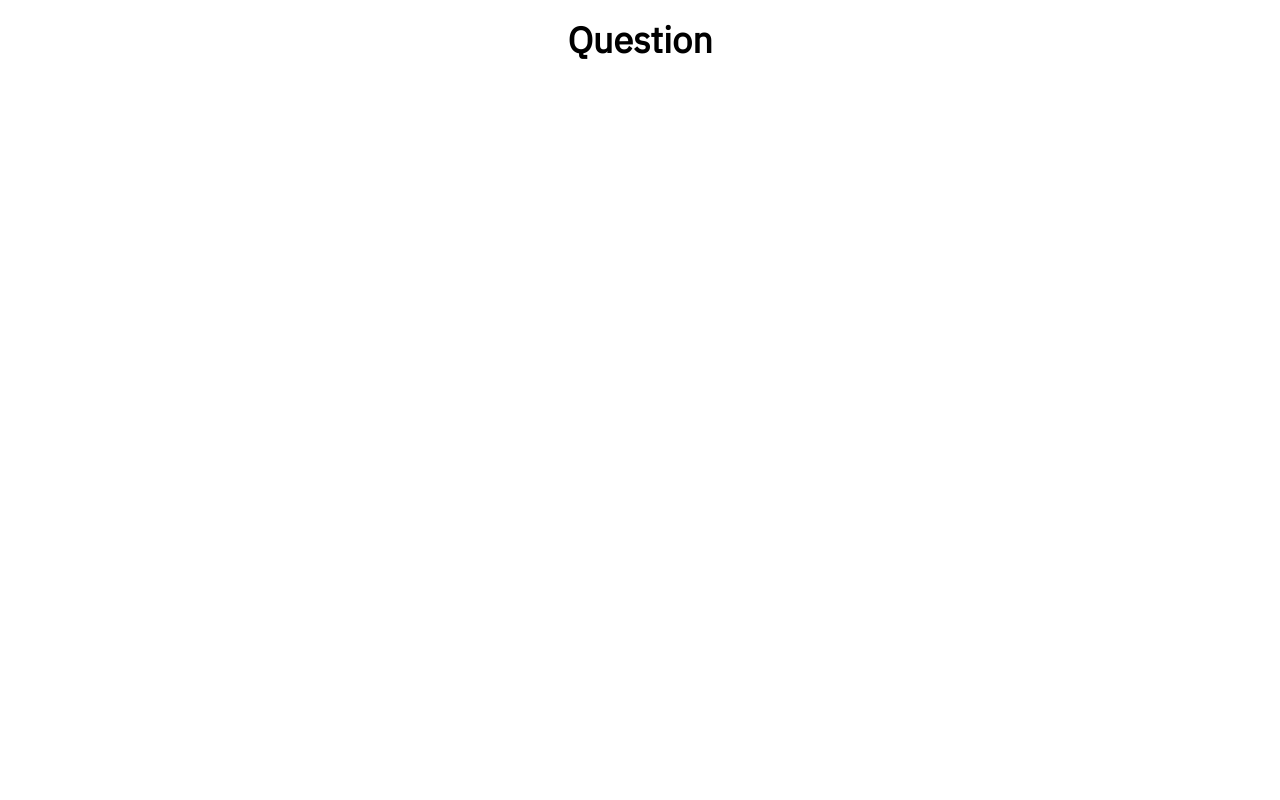
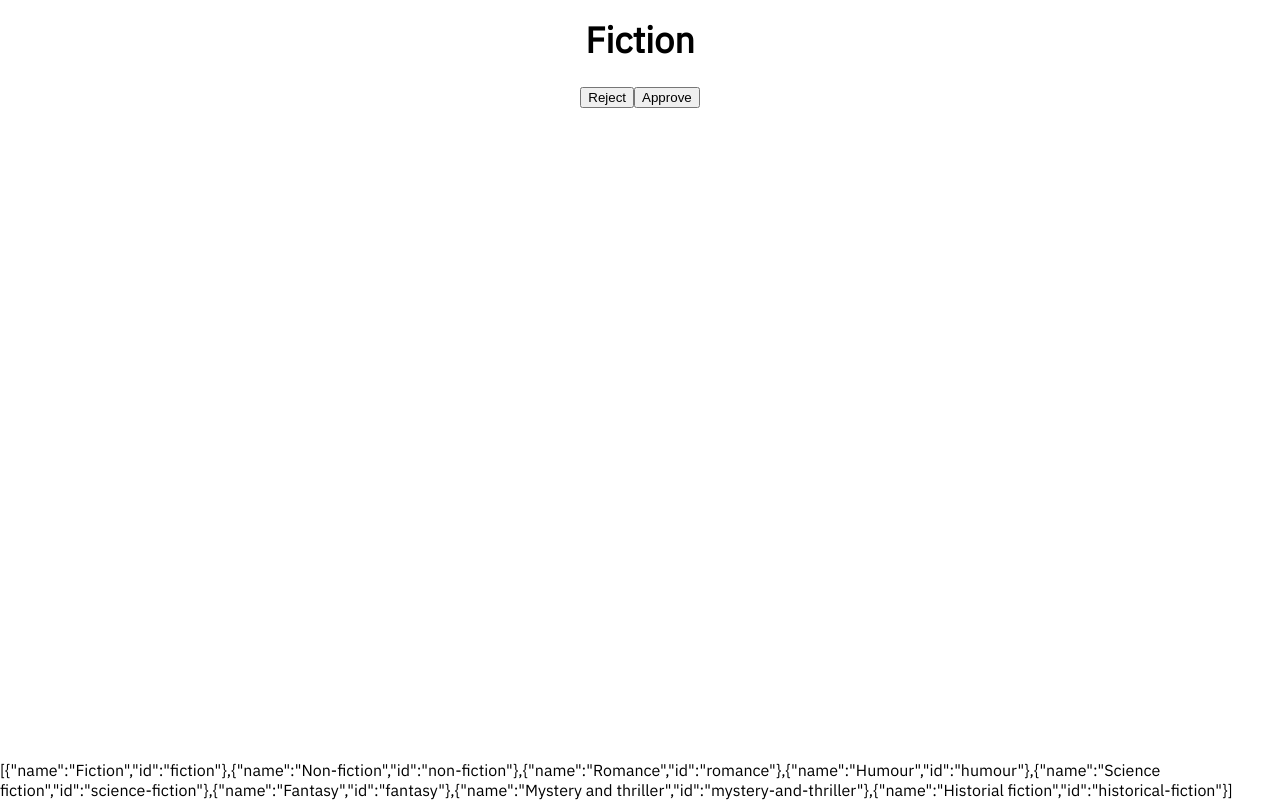
Before and after one commit to jonjhiggins/project-x, a React (Vite) app: page /questions in a window 1280 px wide. Built offline with nearby package versions, Linux system fonts and the light colour scheme.

Commit message:
Start on questions state

```diff
--- a/src/components/App.tsx
+++ b/src/components/App.tsx
@@ -1,13 +1,28 @@
 import * as React from "react";
 import { BrowserRouter as Router, Switch, Route } from "react-router-dom";
 import { createGlobalStyle } from "styled-components";
+import styled from "styled-components";
 import Question from "./Question";
 import Error from "./Error";
 import Start from "./Start";
 
 import Result from "./Result";
+import categories from "~data/categories";
+import { QuestionItem, UpdateQuestion } from "~types";
 
 export default function App() {
+  const [questionsState, setQuestionsState] = React.useState<QuestionItem[]>([
+    ...categories.map((category) => ({
+      ...category,
+      approve: undefined,
+    })),
+  ]);
+  const [currentQuestionIndex, updateCurrentQuestionIndex] = React.useState<
+    number
+  >(0);
+  const updateQuestion: UpdateQuestion = (approve: boolean) => {
+    updateCurrentQuestionIndex(currentQuestionIndex + 1); // @TODO handle max questions
+  };
   return (
     <Router>
       <div>
@@ -17,7 +32,15 @@ export default function App() {
             <Start />
           </Route>
           <Route path="/questions">
-            <Question />
+            <Question
+              question={questionsState[currentQuestionIndex]}
+              updateQuestion={updateQuestion}
+            />
+            <Debug
+              dangerouslySetInnerHTML={{
+                __html: JSON.stringify(questionsState),
+              }}
+            />
           </Route>
           <Route path="/result">
             <Result />
@@ -42,3 +65,8 @@ html {
     font-family: 'IBM Plex Sans', sans-serif;
   }
 `;
+
+const Debug = styled("div")`
+  position: fixed;
+  bottom: 0;
+`;
--- a/src/components/Question.tsx
+++ b/src/components/Question.tsx
@@ -1,45 +1,31 @@
 import * as React from "react";
 import styled from "styled-components";
 import Page from "./Page";
+import { QuestionItem, UpdateQuestion } from "~types";
 
-const questions = [
-  {
-    heading: "Which genres do you like?",
-    answers: [
-      { name: "Fiction", id: "fiction" },
-      { name: "Non-fiction", id: "non-fiction" },
-      { name: "Romance", id: "romance" },
-      { name: "Humour", id: "humour" },
-      { name: "Science fiction", id: "science-fiction" },
-      { name: "Fantasy", id: "fantasy" },
-      { name: "Mystery and thriller", id: "mystery-and-thriller" },
-      { name: "Historial fiction", id: "historical-fiction" },
-    ],
-  },
-  {
-    heading: "Modern or classic books?",
-    answers: [
-      { name: "Modern", id: "modern" },
-      { name: "Classic", id: "classic" },
-    ],
-  },
-  {
-    heading: "Short or long read?",
-    answers: [
-      { name: "Short", id: "short" },
-      { name: "Long", id: "long" },
-    ],
-  },
-];
+interface Props {
+  question: QuestionItem;
+  updateQuestion: UpdateQuestion;
+}
 
-export default function Question() {
+export default function Question({ question, updateQuestion }: Props) {
   return (
-    <Page heading={`Question`}>
+    <Page heading={question.name}>
       <>
-        <Questions></Questions>
+        <Content>
+          <button type="button" onClick={() => updateQuestion(false)}>
+            Reject
+          </button>
+
+          <button type="button" onClick={() => updateQuestion(true)}>
+            Approve
+          </button>
+        </Content>
       </>
     </Page>
   );
 }
 
-const Questions = styled("div")``;
+const Content = styled.div`
+  margin-top: 24px;
+`;
--- /dev/null
+++ b/src/data/categories.ts
@@ -0,0 +1,10 @@
+export default [
+  { name: "Fiction", id: "fiction" },
+  { name: "Non-fiction", id: "non-fiction" },
+  { name: "Romance", id: "romance" },
+  { name: "Humour", id: "humour" },
+  { name: "Science fiction", id: "science-fiction" },
+  { name: "Fantasy", id: "fantasy" },
+  { name: "Mystery and thriller", id: "mystery-and-thriller" },
+  { name: "Historial fiction", id: "historical-fiction" },
+];
```
Also changed, not shown: src/types.ts (added, +7 -0 lines).
